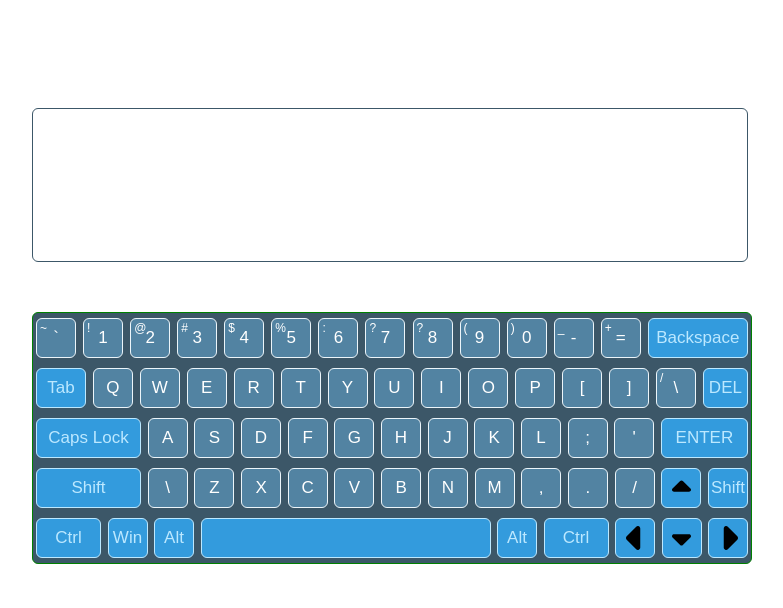
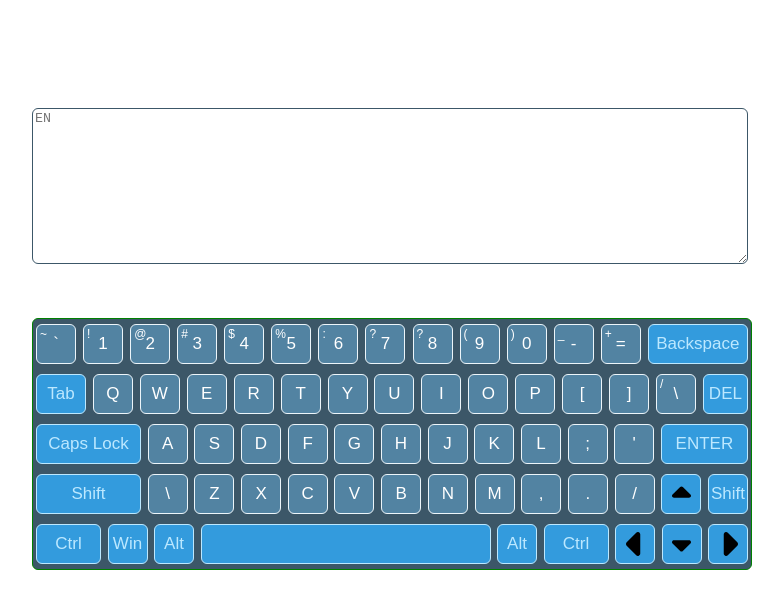
Before and after one commit to favoritewillow/virtual-keyboard, a website: page virtual-keyboard/index.html in a window 1280 px wide. Shown: the whole page, without its empty margins (248-1031 px from the left). Drawn offline with Linux system fonts and the light colour scheme.

Commit message:
fix: change input to textarea, add pre-wrapper (Monday 01.05.2023 19:53pm)

```diff
--- a/virtual-keyboard/app_four.js
+++ b/virtual-keyboard/app_four.js
@@ -87,9 +87,10 @@ const CssClasses = {
 const wrapper = document.createElement("div");
 wrapper.className = CssClasses.WRAPPER;
 document.body.append(wrapper);
-const inputText = document.createElement("input");
+const inputText = document.createElement("textarea");
 inputText.className = CssClasses.INPUT;
 inputText.type = "text";
+inputText.placeholder = "EN";
 wrapper.appendChild(inputText);
 const keyboard = document.createElement("div");
 keyboard.className = CssClasses.KEYBOARD;
@@ -428,3 +429,7 @@ inputText.addEventListener("input", (event) => {
   const endPosition = input.selectionEnd;
   input.setSelectionRange(startPosition, endPosition);
 });
+
+inputText.addEventListener("input", (event) => {
+  inputText.value = event.target.value;
+});
--- a/virtual-keyboard/sass/components/_buttons.scss
+++ b/virtual-keyboard/sass/components/_buttons.scss
@@ -13,4 +13,5 @@
   justify-content: center;
   font-size: 1.7rem;
   margin: 0.5rem 0.3rem;
+  white-space: pre-wrap;
 }
--- /dev/null
+++ b/virtual-keyboard/sass/components/_input.scss
@@ -0,0 +1,4 @@
+.keyboard__text {
+  color: $color-text;
+  white-space: pre-wrap;
+}
--- a/virtual-keyboard/sass/style.scss
+++ b/virtual-keyboard/sass/style.scss
@@ -5,4 +5,5 @@
 @import "components/double-symbols-button";
 @import "components/control_keys";
 @import "components/key-highlights";
+@import "components/input";
 @import "layout/keyboard";
```
Also changed, not shown: virtual-keyboard/sass/style.css, 1 other file.
